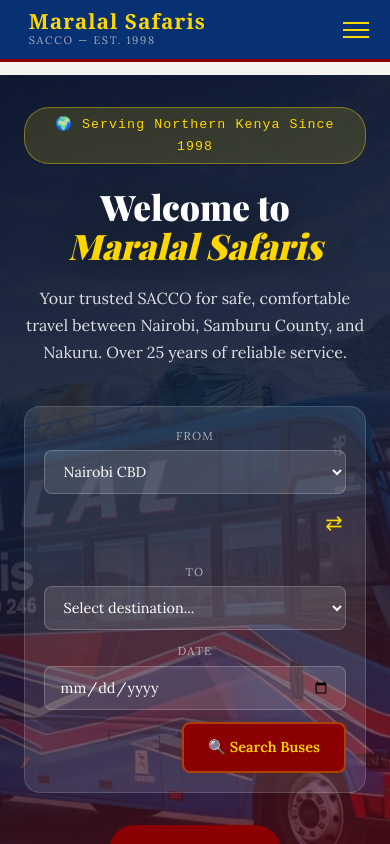
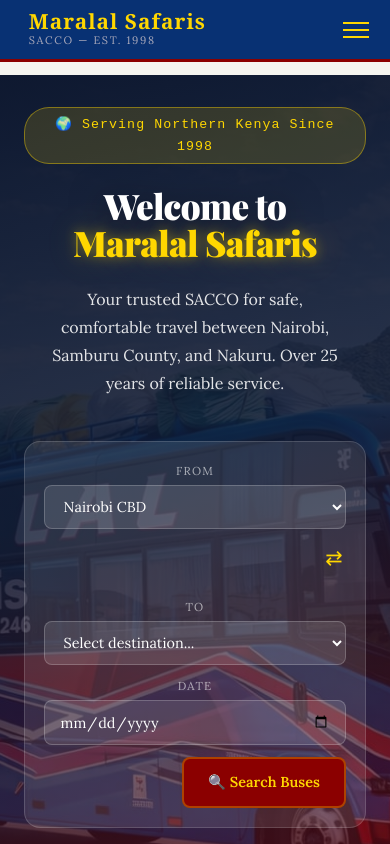
Before and after one commit to richardngasike/maralal-safaris, a Next.js app: page / in a window 390 px wide. Shown: the top 844 px of the page. Built offline with nearby package versions, Linux system fonts and the light colour scheme; a web font is replaced by a local one.

Commit message:
adding fleet images

```diff
--- a/styles/Home.module.css
+++ b/styles/Home.module.css
@@ -46,7 +46,7 @@
   z-index: -1;
 }
 
-/* Hidden — replaced by real photo */
+
 .mountains {
   display: none;
 }
@@ -60,7 +60,7 @@
   z-index: 2;
   text-align: center;
   padding: 2rem 1.5rem;
-  max-width: 900px;
+  max-width: 1200px;
   animation: fadeUp 0.8s ease 0.2s both;
 }
 
@@ -82,30 +82,119 @@
   font-family: 'Courier New', monospace;
 }
 
+/* Hero container - add this if not already present */
+.page-hero {
+  position: relative;
+  text-align: center;
+  padding: 8rem 2rem 6rem;
+  background: linear-gradient(rgba(15, 25, 50, 0.65), rgba(15, 25, 50, 0.75)),
+              url('/path/to/your-hero-bg.jpg') center/cover no-repeat fixed; /* adjust bg */
+  min-height: 60vh;
+  display: flex;
+  flex-direction: column;
+  justify-content: center;
+  align-items: center;
+}
+
+/* Base title styling – slightly refined */
 .heroTitle {
   font-family: 'Playfair Display', Georgia, serif;
-  font-size: clamp(2.5rem, 7vw, 5rem);
+  font-size: clamp(2.8rem, 8vw, 5.5rem);
   font-weight: 900;
   color: white;
-  line-height: 1.1;
-  margin-bottom: 1.2rem;
-  text-shadow: 0 4px 30px rgba(0,0,0,0.5);
+  line-height: 1.05;
+  margin: 0 0 1.4rem;
+  letter-spacing: -0.02em;
+  opacity: 0;                    /* start hidden */
+  transform: translateY(35px);   /* start slightly below */
+  animation: fadeUpTitle 1.1s cubic-bezier(0.22, 1, 0.36, 1) forwards;
+  text-shadow: 0 6px 35px rgba(0,0,0,0.55);
 }
 
+/* Gold part – delayed shine/reveal effect */
 .heroTitleGold {
   color: #FFD700;
   display: block;
-  font-style: italic;
+  position: relative;
+  opacity: 0;
+  animation:
+    fadeInGold 1.2s ease-out 0.4s forwards,
+    shineGold 2.5s ease-in-out 1.1s infinite alternate;
 }
 
+/* Subtitle – delayed fade + subtle slide */
 .heroSubtitle {
-  color: rgba(255,255,255,0.85);
-  font-size: clamp(1rem, 2vw, 1.2rem);
-  max-width: 650px;
-  margin: 0 auto 2.5rem;
-  line-height: 1.7;
+  color: rgba(255, 255, 255, 0.88);
+  font-size: clamp(1.05rem, 2.3vw, 1.35rem);
+  max-width: 720px;
+  margin: 0 auto 2.8rem;
+  line-height: 1.75;
+  font-weight: 300;
+  opacity: 0;
+  transform: translateY(25px);
+  animation: fadeUpSubtitle 1s ease-out 0.7s forwards;
 }
 
+/* ────────────────────────────────────────
+   Keyframes – elegant & professional feel
+───────────────────────────────────────── */
+
+@keyframes fadeUpTitle {
+  to {
+    opacity: 1;
+    transform: translateY(0);
+  }
+}
+
+@keyframes fadeInGold {
+  to {
+    opacity: 1;
+  }
+}
+
+@keyframes shineGold {
+  from {
+    text-shadow:
+      0 0 10px rgba(255, 215, 0, 0.4),
+      0 0 30px rgba(255, 215, 0, 0.2);
+  }
+  to {
+    text-shadow:
+      0 0 25px rgba(255, 215, 0, 0.8),
+      0 0 60px rgba(255, 215, 0, 0.4);
+  }
+}
+
+@keyframes fadeUpSubtitle {
+  to {
+    opacity: 1;
+    transform: translateY(0);
+  }
+}
+
+/* Optional: if you want the whole hero to fade in (background overlay) */
+.page-hero {
+  animation: fadeInBg 1.8s ease-out forwards;
+}
+
+@keyframes fadeInBg {
+  from { opacity: 0; }
+  to   { opacity: 1; }
+}
+
+/* Responsive tweaks */
+@media (max-width: 768px) {
+  .heroTitle {
+    font-size: clamp(2.4rem, 9vw, 4.2rem);
+  }
+  .heroSubtitle {
+    font-size: clamp(1rem, 3vw, 1.2rem);
+    padding: 0 1rem;
+  }
+  .page-hero {
+    padding: 6rem 1.5rem 5rem;
+  }
+}
 .heroSearch {
   background: rgba(255,255,255,0.1);
   backdrop-filter: blur(16px);
```
